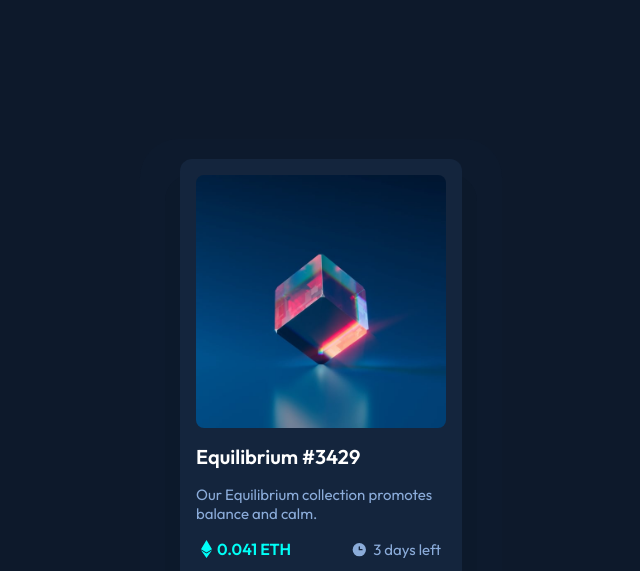
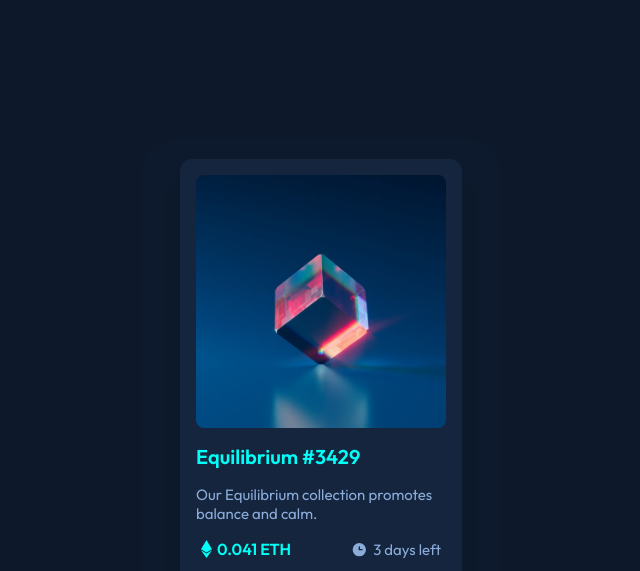
Before and after one commit to i-ramoss/nft-preview-card-component, a plain HTML site: page index.html in a window 1280 px wide. In both pictures the pointer is over the element "Equilibrium #3429". Shown: the top 571 px of the page, without its empty margins (319-959 px from the left). Drawn offline with Linux system fonts and the light colour scheme.

Commit message:
feat: add hover effect on nft and creator names

```diff
--- a/styles.css
+++ b/styles.css
@@ -93,6 +93,13 @@ hr {
 
   color: var(--white);
   font-size: 2rem;
+
+  transition: color 0.2s linear;
+}
+
+.nft-name:hover {
+  color: var(--cyan);
+  cursor: pointer;
 }
 
 .description {
@@ -132,6 +139,12 @@ hr {
 
 .creator p {
   color: var(--white);
+  transition: color 0.2s linear;
+}
+
+.creator p:hover {
+  color: var(--cyan);
+  cursor: pointer;
 }
 
 .creator p span {
```
